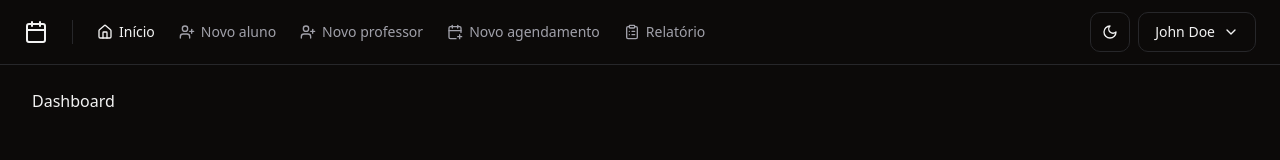
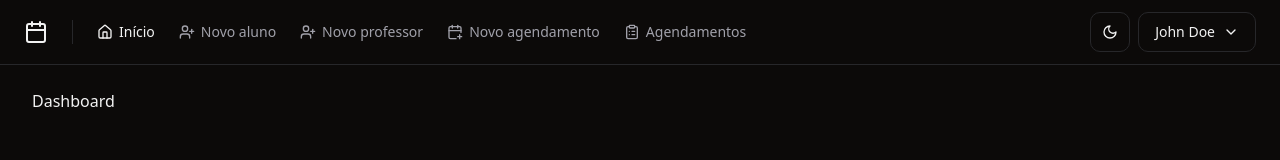
Before and after one commit to pvillor/class-scheduler-web, a React (Vite) app: page / in a window 1280 px wide. Shown: the top 160 px of the page. Built offline with nearby package versions, Linux system fonts and the light colour scheme.

Commit message:
fix: schedules page route and header item

```diff
--- a/src/components/header.tsx
+++ b/src/components/header.tsx
@@ -39,9 +39,9 @@ export function Header() {
             Novo agendamento
           </NavLink>
 
-          <NavLink to="/report">
+          <NavLink to="/schedules">
             <ClipboardList className="h-4 w-4" />
-            Relatório
+            Agendamentos
           </NavLink>
         </nav>
 
```
